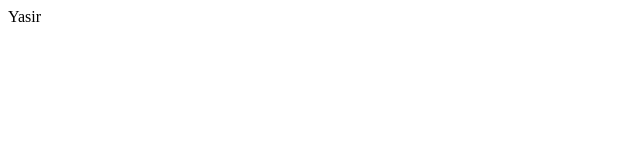
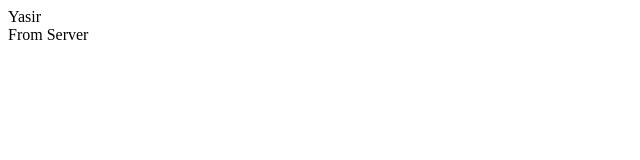
Before and after one commit to yasir-nextleap/learn_github1, a plain HTML site: page index.html in a window 1280 px wide. Shown: the full height of the page, 0-640 px from the left. Drawn offline with Linux system fonts and the light colour scheme.

Commit message:
Update index.html
Adding Second div

```diff
--- a/index.html
+++ b/index.html
@@ -1,5 +1,6 @@
 <html>
 <body>
  <div>Yasir</div>
+ <div>From Server</div>
 </body>
 </html>
```
